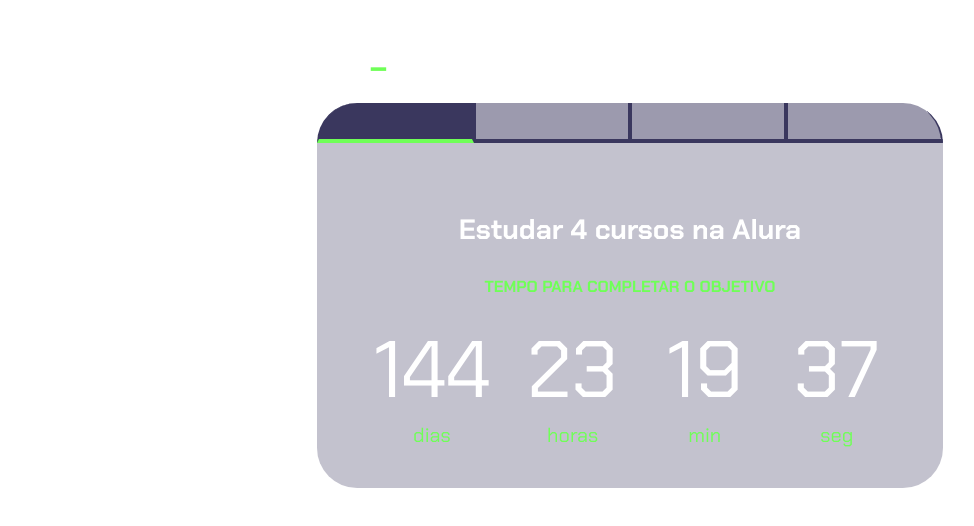
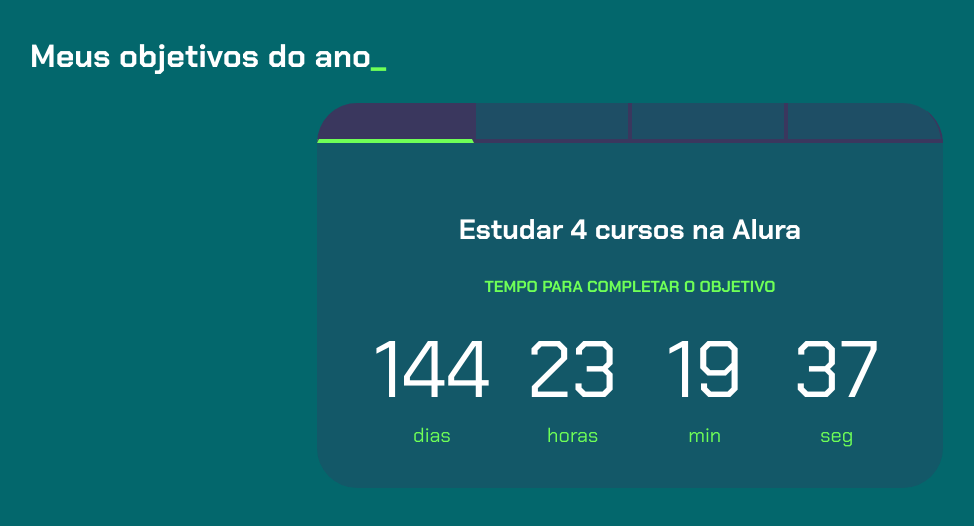
Before and after one commit to Alinilimaa/1tri-maskeiko, a plain HTML site: page index.html in a window 1280 px wide. Shown: the whole page, without its empty margins (10-984 px from the left). Drawn offline with Linux system fonts and the light colour scheme.

Commit message:
Update style.css

```diff
--- a/style.css
+++ b/style.css
@@ -1,7 +1,7 @@
 @import url('https://fonts.googleapis.com/css2?family=Chakra+Petch:wght@400;700&display=swap');
 
 :root {
-    --cor-de-fundo: #FF3344F;
+    --cor-de-fundo: #03676c;
     --verde: #6FFF57;
     --branco: #FFFFFF;
     --botao-ativo: #3A375E;
```
